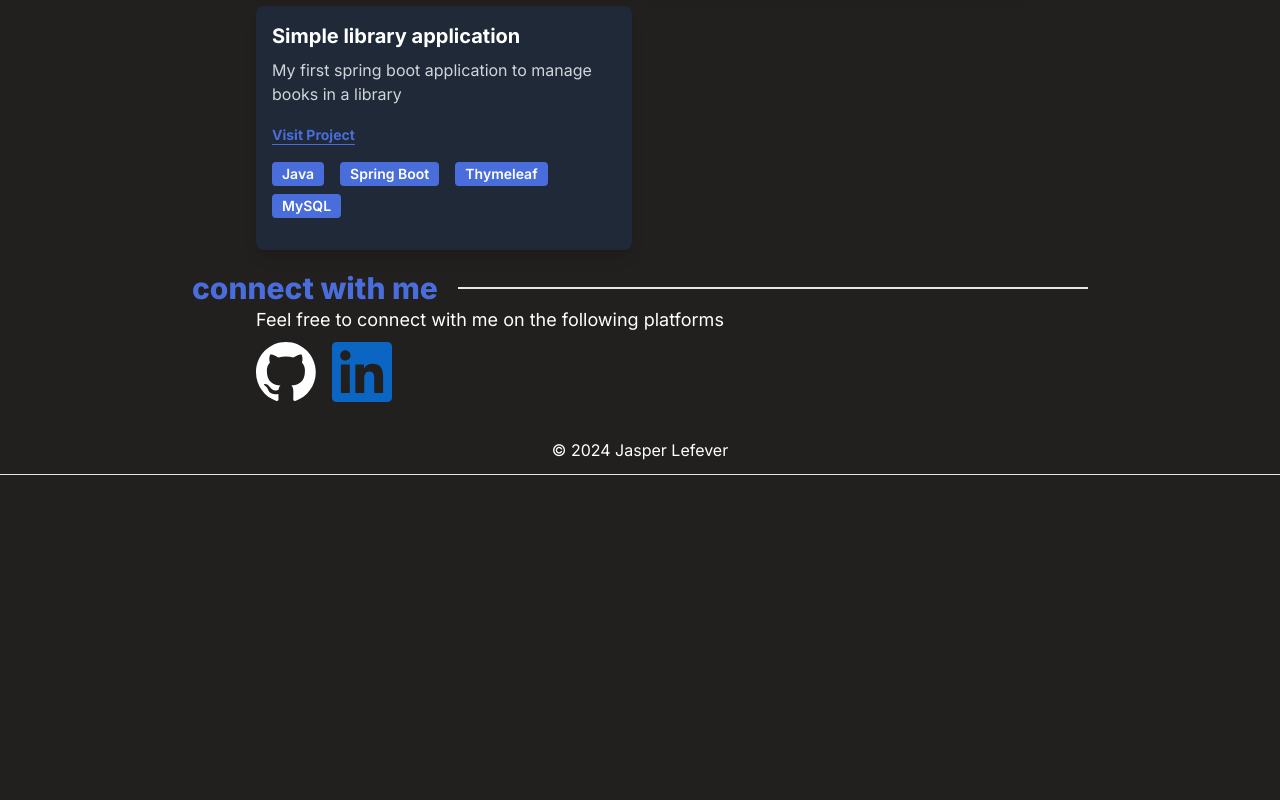
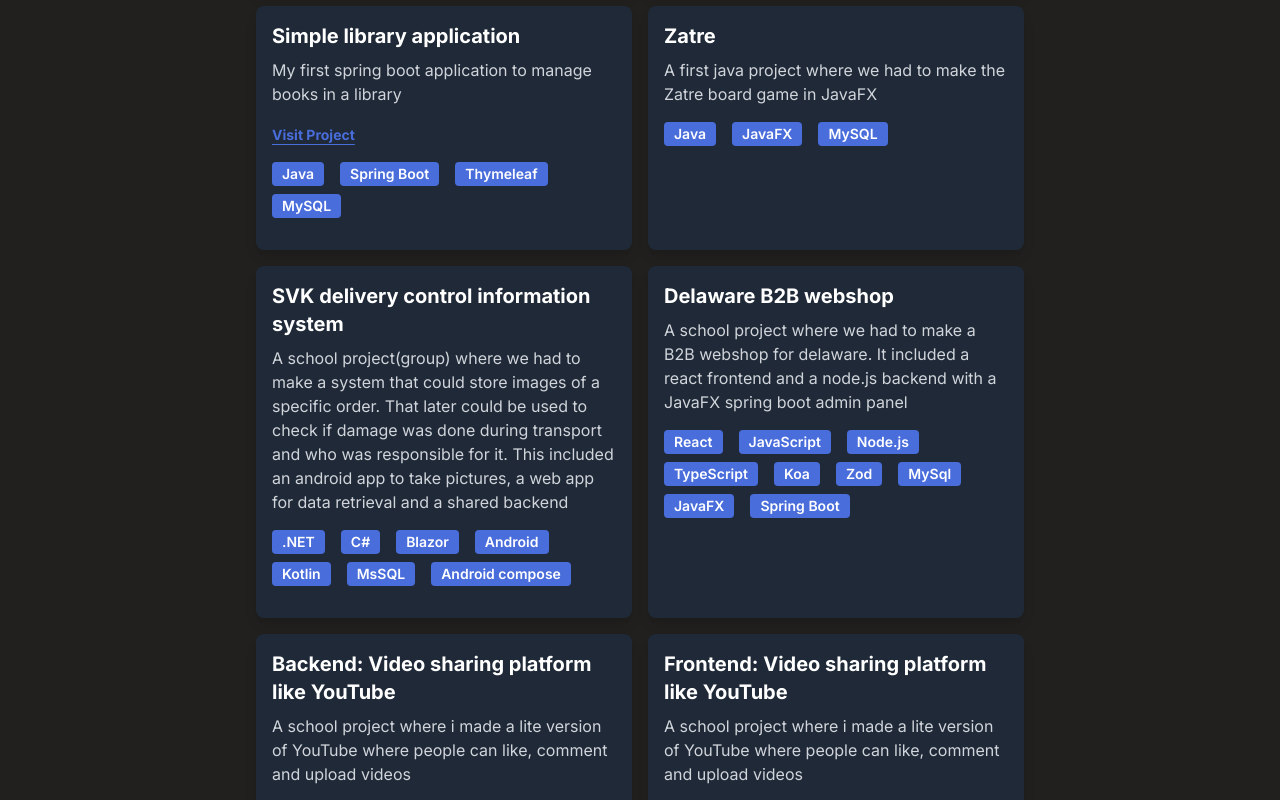
Before and after one commit to JasperLefever/portfolio, a React (Vite) app: page / in a window 1280 px wide. Shown: the part 1480-2280 px from the top of the page. Before the commit the page ends 1955 px from the top, so only its background shows below. Built offline with nearby package versions, Linux system fonts and the light colour scheme.

Commit message:
projects

```diff
--- a/src/projects.ts
+++ b/src/projects.ts
@@ -38,6 +38,58 @@ const projects: Project[] = [
     link: "https://github.com/JasperLefever/OpdrachtEWDJ_Bibliotheek",
     tags: ["Java", "Spring Boot", "Thymeleaf", "MySQL"],
   },
+  {
+    title: "Zatre",
+    description:
+      "A first java project where we had to make the Zatre board game in JavaFX",
+    tags: ["Java", "JavaFX", "MySQL"],
+  },
+  {
+    title: "SVK delivery control information system",
+    description:
+      "A school project(group) where we had to make a system that could store images of a specific order. That later could be used to check if damage was done during transport and who was responsible for it. This included an android app to take pictures, a web app for data retrieval and a shared backend",
+    link: "",
+    tags: [
+      ".NET",
+      "C#",
+      "Blazor",
+      "Android",
+      "Kotlin",
+      "MsSQL",
+      "Android compose",
+    ],
+  },
+  {
+    title: "Delaware B2B webshop",
+    description:
+      "A school project where we had to make a B2B webshop for delaware. It included a react frontend and a node.js backend with a JavaFX spring boot admin panel",
+    link: "",
+    tags: [
+      "React",
+      "JavaScript",
+      "Node.js",
+      "TypeScript",
+      "Koa",
+      "Zod",
+      "MySql",
+      "JavaFX",
+      "Spring Boot",
+    ],
+  },
+  {
+    title: "Backend: Video sharing platform like YouTube",
+    description:
+      "A school project where i made a lite version of YouTube where people can like, comment and upload videos",
+    link: "",
+    tags: ["Node.js", "Koajs", "MySQL", "Prisma", "Joi validation"],
+  },
+  {
+    title: "Frontend: Video sharing platform like YouTube",
+    description:
+      "A school project where i made a lite version of YouTube where people can like, comment and upload videos",
+    link: "",
+    tags: ["React", "JavaScript", "Bootstrap"],
+  },
 ];
 
 export default projects;
```
